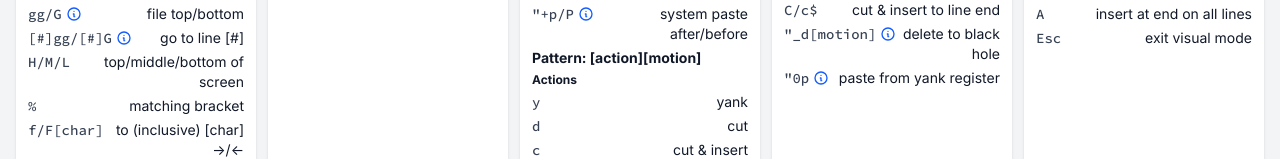
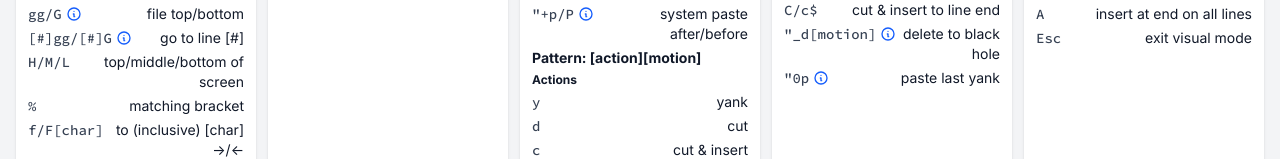
Before and after one commit to Noitidart/vim-cheats, a Next.js app: page / in a window 1280 px wide. Shown: the part 296-455 px from the top of the page. Built offline with nearby package versions, Linux system fonts and the light colour scheme.

Commit message:
Simplify wording of "0p

```diff
--- a/pages/index.tsx
+++ b/pages/index.tsx
@@ -310,7 +310,7 @@ const sections: Section[] = [
       ],
       [
         '"0p',
-        'paste from yank register',
+        'paste last yank',
         {
           tooltip: [
             'This register is not affected by delete operations',
```
